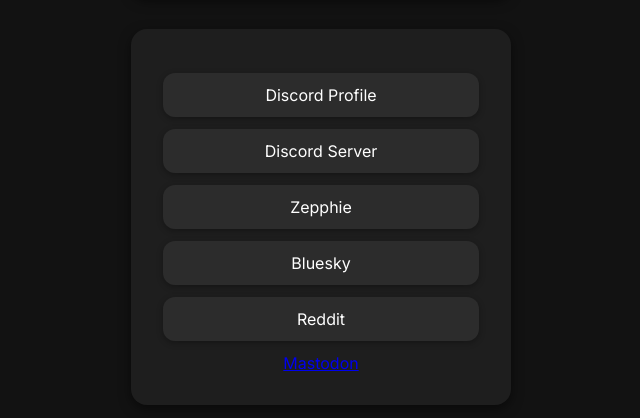
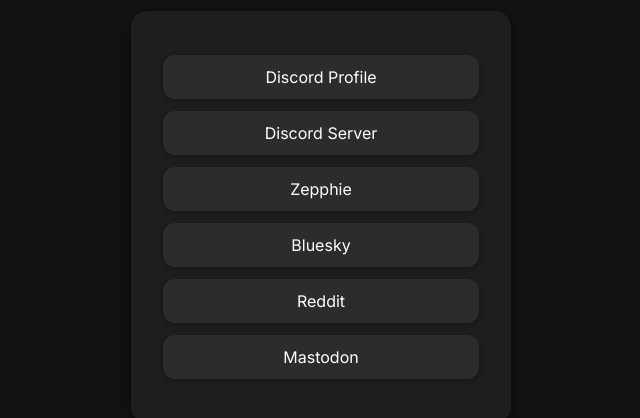
Before and after one commit to ChristianCF14/lidski.social, a plain HTML site: page index.html in a window 1280 px wide. Shown: the part 326-744 px from the top of the page, without its empty margins (319-959 px from the left). Drawn offline with Linux system fonts and the light colour scheme.

Commit message:
Update index.html

```diff
--- a/index.html
+++ b/index.html
@@ -21,7 +21,7 @@
     <a href="https://zepphie.website/" class="btn">Zepphie</a>
     <a href="https://bsky.app/profile/twitter.lidski.social" class="btn">Bluesky</a>
     <a href="https://www.reddit.com/user/lidskii/" class="btn">Reddit</a>
-    <a rel="me" href="https://pub.lidski.social/@christian">Mastodon</a>
+    <a rel="me" href="https://pub.lidski.social/@christian" class="btn">Mastodon</a>
   </div>
 </body>
 </html>
```
